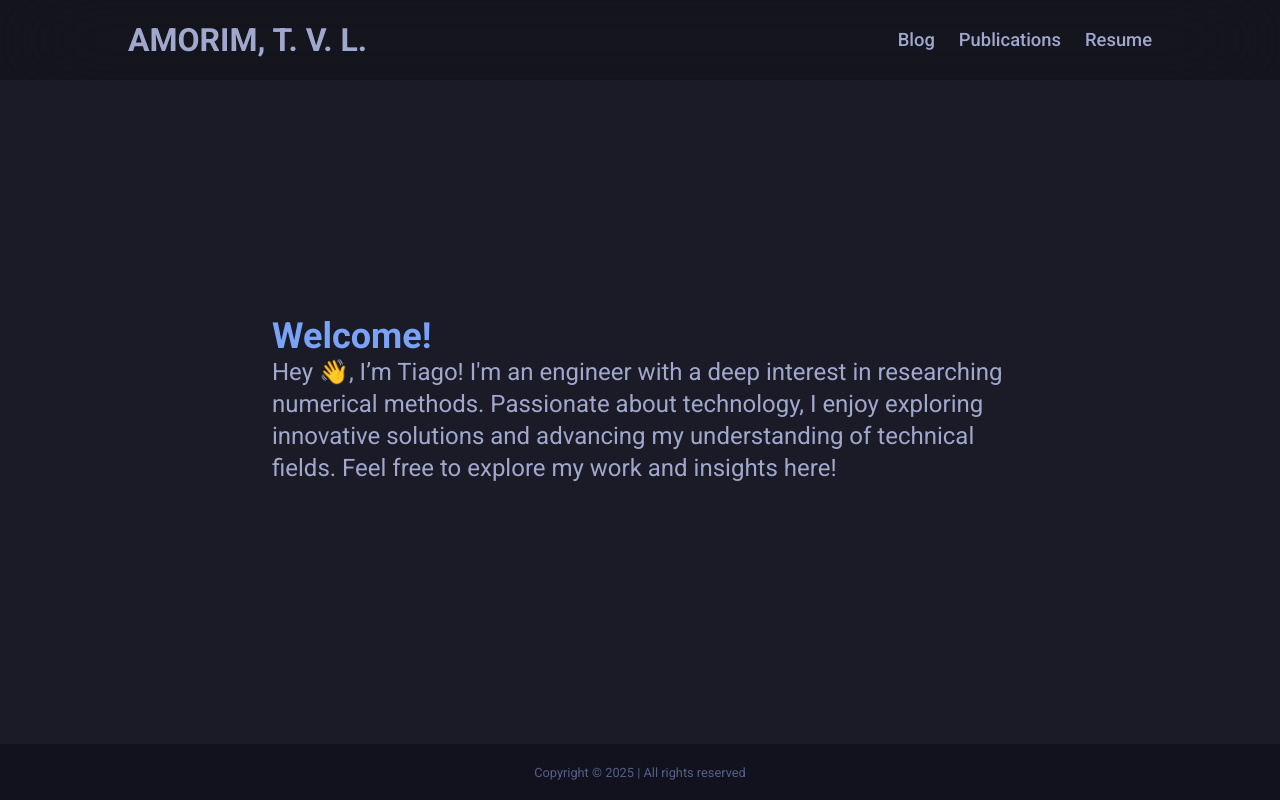
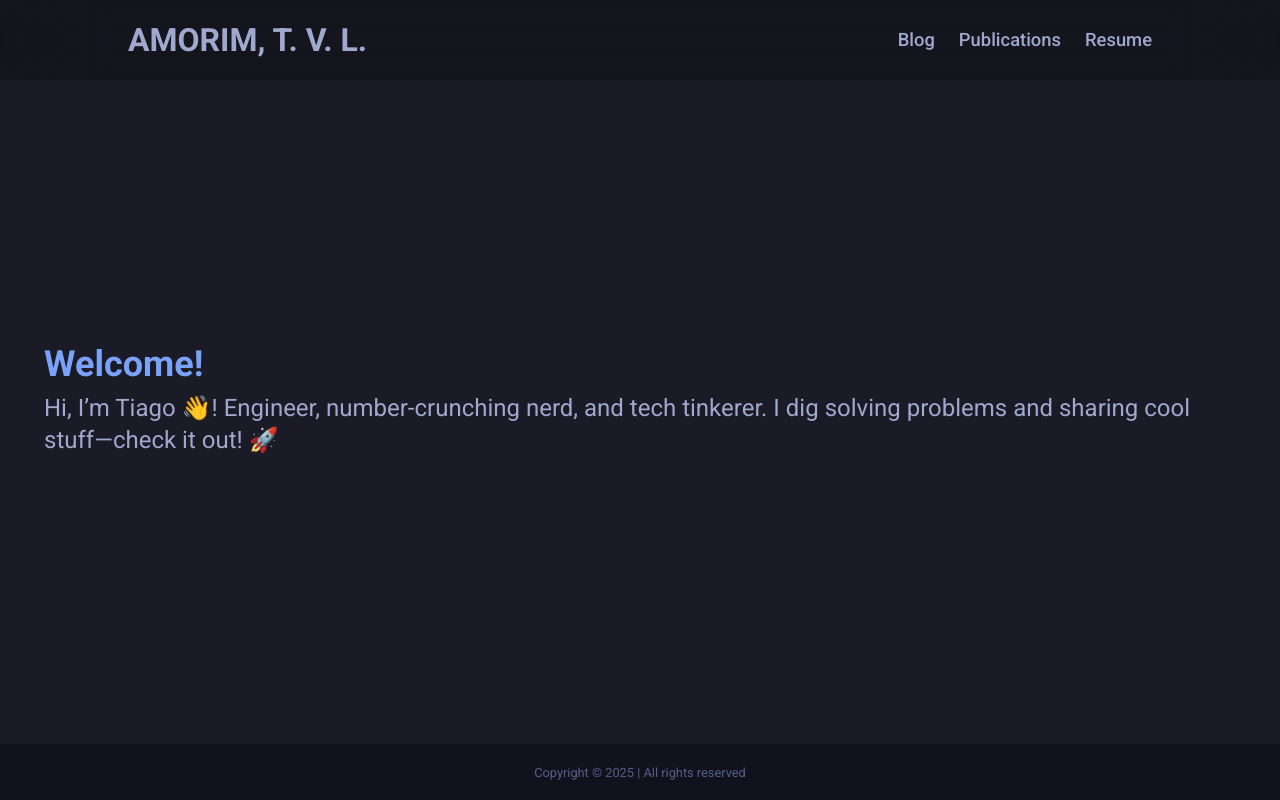
Before and after one commit to tiagovla/tiagovla.github.io, an Astro site: page / in a window 1280 px wide. Built offline with nearby package versions, Linux system fonts and the light colour scheme; Astro itself is replaced by a stand-in of ours; some packages are replaced by stand-ins of ours; a small style sheet from the web is missing.

Commit message:
chore: change index text

```diff
--- a/src/pages/index.astro
+++ b/src/pages/index.astro
@@ -1,6 +1,5 @@
 ---
 import MainLayout from '../layouts/MainLayout.astro'
-import Counter from '../components/Counter'
 ---
 
 <MainLayout>
@@ -8,11 +7,9 @@ import Counter from '../components/Counter'
         <section class="welcome">
             <h1>Welcome!</h1>
             <p>
-                Hey 👋, I’m Tiago! I'm an engineer with a deep interest in
-                researching numerical methods. Passionate about technology, I
-                enjoy exploring innovative solutions and advancing my
-                understanding of technical fields. Feel free to explore my work
-                and insights here!
+                Hi, I’m Tiago 👋! Engineer, number-crunching nerd, and tech
+                tinkerer. I dig solving problems and sharing cool stuff—check it
+                out! 🚀
             </p>
         </section>
     </main>
@@ -23,14 +20,30 @@ import Counter from '../components/Counter'
         @apply h-full flex flex-col justify-center items-center;
     }
     .welcome {
-        @apply flex flex-col p-4 sm:max-w-sm md:max-w-md lg:max-w-3xl mx-auto;
+        @apply flex flex-col p-10 mx-auto;
+        animation: fadeInUp 1s ease-out;
     }
 
     .welcome h1 {
-        @apply text-4xl font-semibold text-tokyodark-blue;
+        @apply p-1 text-4xl font-semibold text-tokyodark-blue;
+        opacity: 0;
+        animation: fadeInUp 1s ease-out 0.3s forwards;
     }
 
     .welcome p {
-        @apply text-2xl text-tokyodark-text;
+        @apply p-1 text-2xl text-tokyodark-text;
+        opacity: 0;
+        animation: fadeInUp 1s ease-out 1s forwards; /* Increased delay to 1s */
+    }
+
+    @keyframes fadeInUp {
+        0% {
+            opacity: 0;
+            transform: translateY(20px);
+        }
+        100% {
+            opacity: 1;
+            transform: translateY(0);
+        }
     }
 </style>
```
